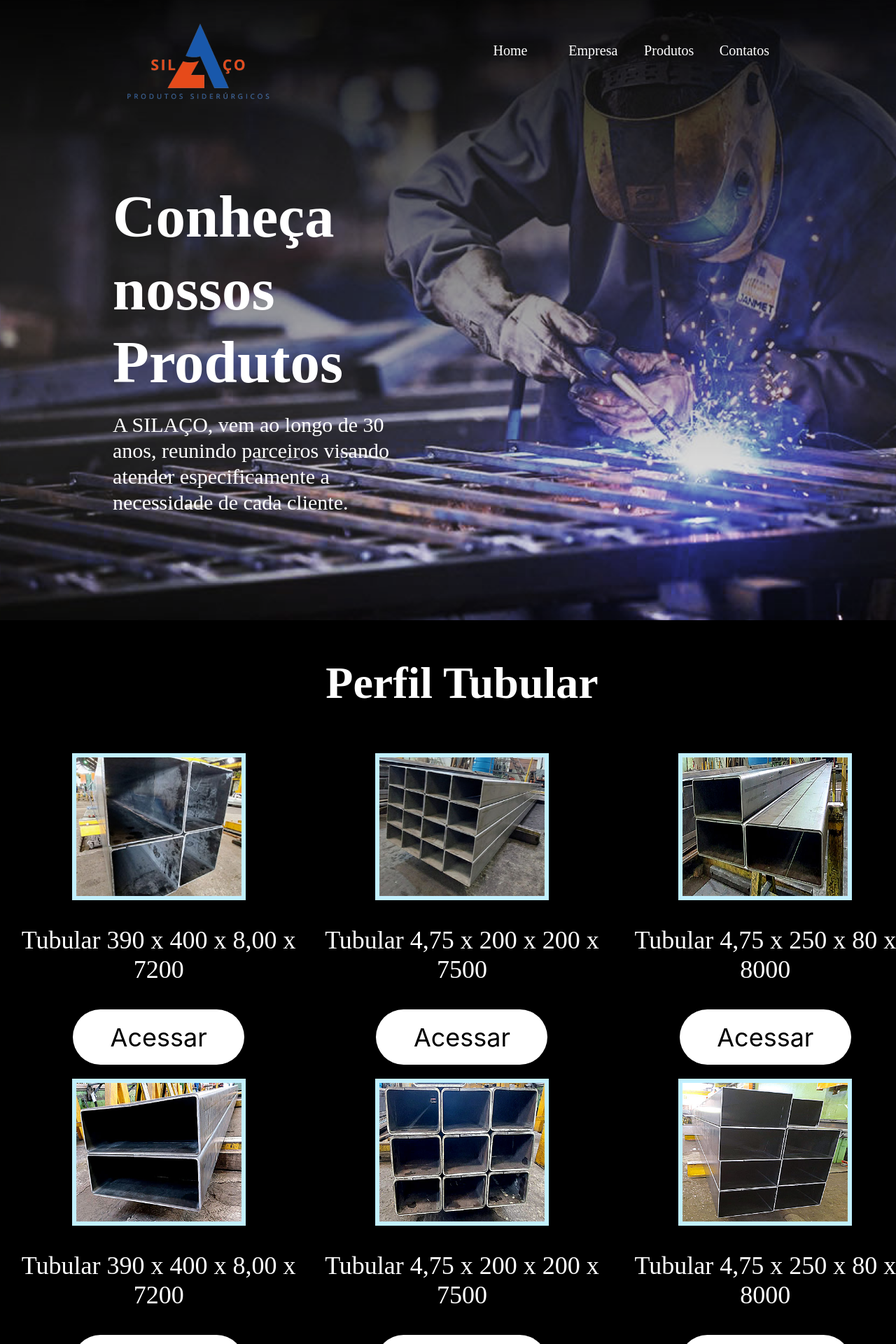
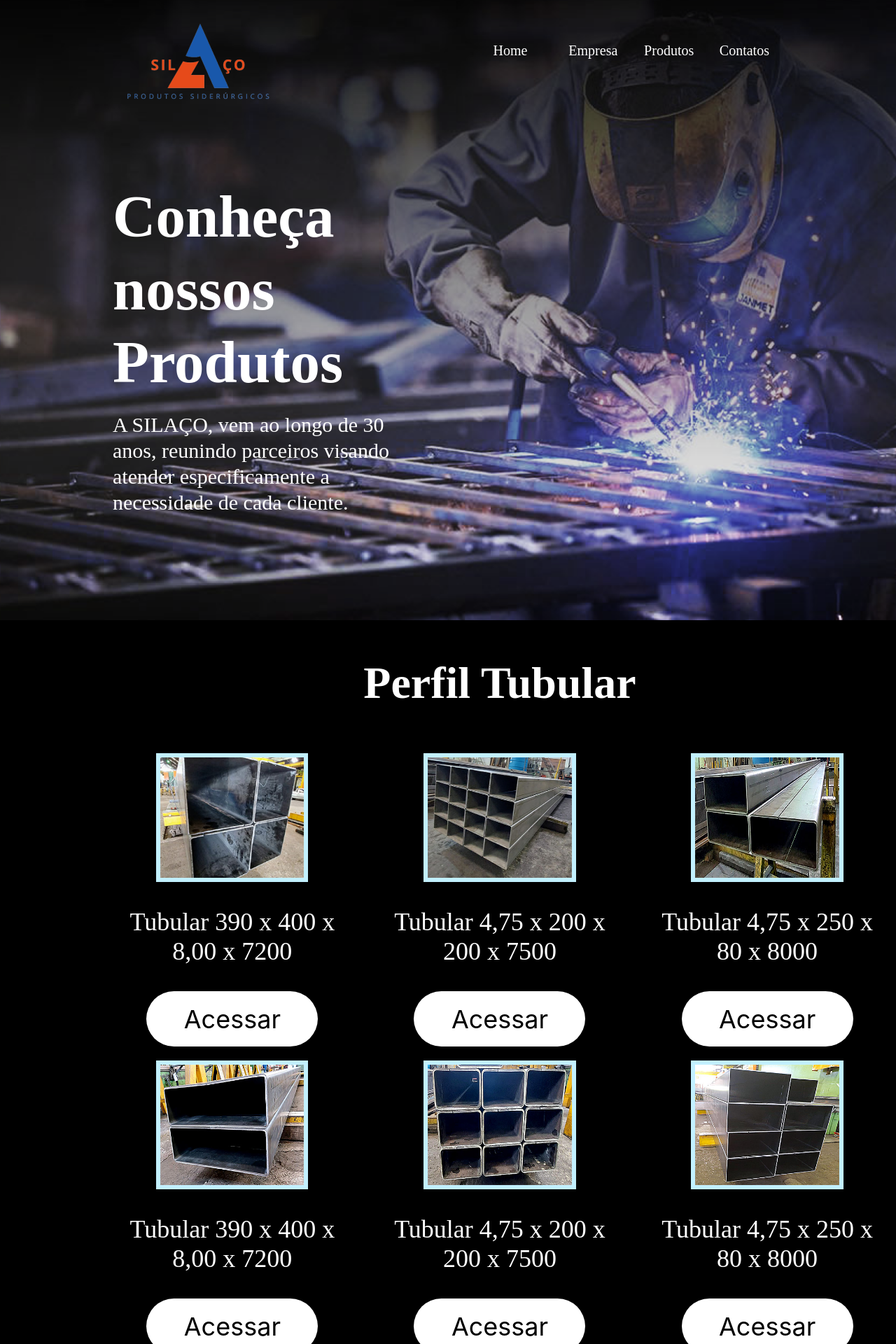
Before and after one commit to Rennan-Pessanha/Serrilharia, a React (Create React App) app: page /Produtos in a window 1280 px wide. Shown: the top 1920 px of the page at 70% size. Built offline with nearby package versions, Linux system fonts and the light colour scheme.

Commit message:
Ajuste produtos

```diff
--- a/src/Components/ProductBody/styles.js
+++ b/src/Components/ProductBody/styles.js
@@ -6,9 +6,8 @@ export const Container = styled.div`
   height: auto;
   background-color: #000000;
   overflow: hidden;
-  padding: 0 20px;
+  padding: 0 10px;
   padding-right: 50px;
-  padding-bottom: 20px;
 
 
   @media (max-width: 768px) {
--- a/src/Pages/Produtos/Styles.js
+++ b/src/Pages/Produtos/Styles.js
@@ -2,32 +2,25 @@ import styled from "styled-components";
 import { Link } from 'react-router-dom';
 
 export const Container = styled.div`
-  height: auto;
-  width: 100%;
-  background-color: #000000;
-  padding-right: 50px;
-  padding-left: 20px;
+width: 110%;
+height: auto;
+background-color: #000000;
+overflow: hidden;
+padding: 0 10px;
+padding-right: 60px;
 
-  @media (max-width: 1188px) {
-    height: auto;
-    width: 120%;
-    padding: 0;
-  }
 
-  @media (max-width: 768px) {
-    height: auto;
-    width: 130%;
-    padding-bottom: 10px;
-  }
-
-  @media (max-width: 320px) {
-    height: auto;
-    padding-bottom: 30px;
-  }
+@media (max-width: 768px) {
+  width: 150%;
+  padding-right: 16px;
+  padding-left: 16px;
+}
 `;
 
 export const ContentWrapper = styled.div`
-  width: 100%;
+  width: 80%;
+  margin-left: 10%;
+
 `;
 
 export const TitleWrapper = styled.div`
```
